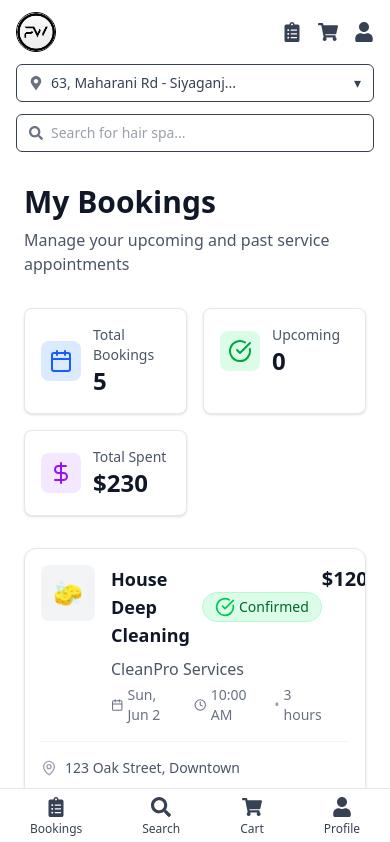
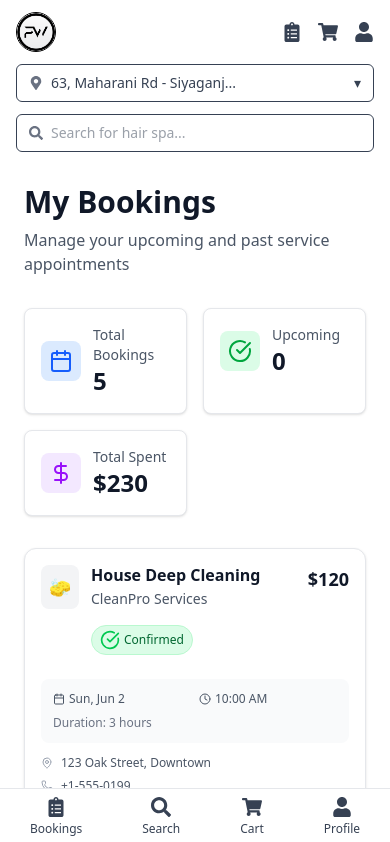
Before and after one commit to Indore-Tech-Valley/pw-demo, a React (Vite) app: page /pw-demo/bookings in a window 390 px wide. Shown: the top 842 px of the page. Built offline with nearby package versions, Linux system fonts and the light colour scheme.

Commit message:
refactor: update asset references in index.html and sw.js; enhance Cart and UserBookings components for improved layout and responsiveness

```diff
--- a/src/components/Cart/Cart.jsx
+++ b/src/components/Cart/Cart.jsx
@@ -147,10 +147,11 @@ const Cart = () => {
           {/* Cart Items */}
           <div className="lg:col-span-2 space-y-4">
             {cartItems.map((item) => (
-              <div key={item.id} className="bg-white rounded-lg shadow-sm p-6">
-                <div className="flex items-start gap-4">
+            <div key={item.id} className="bg-white rounded-lg shadow-sm p-4 sm:p-6">
+  <div className="flex flex-col sm:flex-row items-start sm:items-center gap-4">
+
     {/* Service Image */}
-                  <div className="w-20 h-20 rounded-lg overflow-hidden flex-shrink-0">
+    <div className="w-full sm:w-20 h-40 sm:h-20 rounded-lg overflow-hidden flex-shrink-0">
       <img
         src={item.image}
         alt={item.name}
@@ -159,17 +160,17 @@ const Cart = () => {
     </div>
 
     {/* Service Details */}
-                  <div className="flex-1">
-                    <div className="flex items-start justify-between mb-2">
-                      <div className=''>
+    <div className="flex-1 w-full">
+      <div className="flex flex-col sm:flex-row justify-between gap-2 mb-2">
+        <div>
           <span className="inline-block px-2 py-1 bg-blue-100 text-blue-800 text-xs font-medium rounded mb-2">
             {item.category}
           </span>
-                        <h3 className="font-semibold text-gray-900 text-lg">{item.name}</h3>
-                        <p className="text-gray-600 text-sm mb-2">{item.description}</p>
+          <h3 className="font-semibold text-gray-900 text-base sm:text-lg">{item.name}</h3>
+          <p className="text-gray-600 text-sm sm:text-base mb-2">{item.description}</p>
 
           {/* Rating and Duration */}
-                        <div className="flex items-center gap-4 text-sm text-gray-500 mb-3">
+          <div className="flex flex-wrap gap-4 text-sm text-gray-500 mb-3">
             <div className="flex items-center gap-1">
               <Star className="w-4 h-4 fill-yellow-400 text-yellow-400" />
               <span>{item.rating}</span>
@@ -181,19 +182,19 @@ const Cart = () => {
           </div>
         </div>
 
-                      {/* Remove Button */}
+        {/* Remove Button (top-right on larger screens) */}
         <button
           onClick={() => removeItem(item.id)}
-                        className="text-red-500 hover:text-red-700 p-1 px-4"
+          className="text-red-500 hover:text-red-700 p-1 self-start sm:self-center"
         >
           <Trash2 className="w-5 h-5" />
         </button>
       </div>
 
       {/* Price and Quantity */}
-                    <div className="flex items-center justify-between">
+      <div className="flex flex-col sm:flex-row items-start sm:items-center justify-between gap-3">
         <div className="flex items-center gap-2">
-                        <span className="text-xl font-bold text-gray-900">₹{item.price.toLocaleString()}</span>
+          <span className="text-lg sm:text-xl font-bold text-gray-900">₹{item.price.toLocaleString()}</span>
           <span className="text-sm text-gray-500 line-through">₹{item.originalPrice.toLocaleString()}</span>
           <span className="text-sm text-green-600 font-medium">
             {Math.round(((item.originalPrice - item.price) / item.originalPrice) * 100)}% off
@@ -204,14 +205,14 @@ const Cart = () => {
         <div className="flex items-center gap-1 px-2">
           <button
             onClick={() => updateQuantity(item.id, -1)}
-                          className="w-6 h-6 rounded-full border border-gray-300 flex items-center justify-center hover:bg-gray-50"
+            className="w-6 h-6 rounded-full border border-gray-300 flex items-center justify-center hover:bg-gray-100"
           >
             <Minus className="w-4 h-4" />
           </button>
           <span className="font-medium w-8 text-center">{item.quantity}</span>
           <button
             onClick={() => updateQuantity(item.id, 1)}
-                          className="w-6 h-6 rounded-full border border-gray-300 flex items-center justify-center hover:bg-gray-50"
+            className="w-6 h-6 rounded-full border border-gray-300 flex items-center justify-center hover:bg-gray-100"
           >
             <Plus className="w-4 h-4" />
           </button>
@@ -220,6 +221,7 @@ const Cart = () => {
     </div>
   </div>
 </div>
+
             ))}
           </div>
 
@@ -228,17 +230,17 @@ const Cart = () => {
             {/* Promo Code */}
             <div className="bg-white rounded-lg shadow-sm p-6">
               <h3 className="font-semibold text-gray-900 mb-4">Apply Promo Code</h3>
-              <div className="flex gap-2 mb-3">
+              <div className="flex flex-col sm:flex-row gap-2 mb-3">
                 <input
                   type="text"
                   placeholder="Enter promo code"
                   value={promoCode}
                   onChange={(e) => setPromoCode(e.target.value)}
-                  className="flex-1 px-3 py-2 border border-gray-300 rounded-lg focus:ring-2 focus:ring-blue-500 focus:border-transparent"
+                  className="flex-1 px-1 py-2 border border-gray-300 rounded-lg focus:ring-2 focus:ring-blue-500 focus:border-transparent"
                 />
                 <button
                   onClick={applyPromoCode}
-                  className="px-4 py-2 bg-blue-600 text-white rounded-lg hover:bg-blue-700 transition-colors"
+                  className="px-3 py-2 bg-blue-600 text-white rounded-lg hover:bg-blue-700 transition-colors"
                 >
                   Apply
                 </button>
--- a/src/components/UserComponents/UserBookings/UserBookings.jsx
+++ b/src/components/UserComponents/UserBookings/UserBookings.jsx
@@ -201,6 +201,96 @@ const UserBookings = () => {
         {userBookings.map((booking) => (
         <div key={booking.id} className="bg-white rounded-xl shadow-sm border border-gray-200 overflow-hidden hover:shadow-md transition-shadow">
             <div className="p-4">
+              {/* Mobile Layout */}
+              <div className="block md:hidden">
+                {/* Header Section */}
+                <div className="flex items-start gap-3 mb-3">
+                  <div className="bg-gray-100 rounded-lg p-2 flex items-center justify-center flex-shrink-0">
+                    <span className="text-lg">{getCategoryIcon(booking.category)}</span>
+                  </div>
+
+                  <div className="flex-1 min-w-0">
+                    <div className="flex items-start justify-between mb-2">
+                      <div className="flex-1 min-w-0 pr-2">
+                        <h3 className="text-base font-semibold text-gray-900 mb-1 leading-tight truncate">{booking.service}</h3>
+                        <p className="text-sm text-gray-600 mb-2 truncate">{booking.provider}</p>
+                      </div>
+                      <div className="text-right flex-shrink-0">
+                        <div className="text-lg font-semibold text-gray-900">${booking.price}</div>
+                      </div>
+                    </div>
+
+                    <div className={`inline-flex items-center px-2 py-1 rounded-full text-xs font-medium border ${getStatusColor(booking.status)} mb-3`}>
+                      {getStatusIcon(booking.status)}
+                      <span className="ml-1 capitalize">{booking.status}</span>
+                    </div>
+                  </div>
+                </div>
+
+                {/* Date and Time */}
+                <div className="bg-gray-50 rounded-lg p-3 mb-3">
+                  <div className="grid grid-cols-2 gap-2 text-xs">
+                    <div className="flex items-center text-gray-600">
+                      <Calendar className="h-3 w-3 mr-1 flex-shrink-0" />
+                      <span className="truncate">{formatDate(booking.date)}</span>
+                    </div>
+                    <div className="flex items-center text-gray-600">
+                      <Clock className="h-3 w-3 mr-1 flex-shrink-0" />
+                      <span className="truncate">{booking.time}</span>
+                    </div>
+                  </div>
+                  <div className="mt-2 text-xs text-gray-500">
+                    Duration: {booking.duration}
+                  </div>
+                </div>
+
+                {/* Contact Info */}
+                <div className="space-y-2 text-xs mb-3">
+                  <div className="flex items-start">
+                    <MapPin className="h-3 w-3 text-gray-400 mr-2 mt-0.5 flex-shrink-0" />
+                    <span className="text-gray-600 leading-tight">{booking.address}</span>
+                  </div>
+
+                  <div className="flex items-center">
+                    <Phone className="h-3 w-3 text-gray-400 mr-2 flex-shrink-0" />
+                    <span className="text-gray-600">{booking.providerPhone}</span>
+                  </div>
+                </div>
+
+                {/* Notes */}
+                {booking.notes && (
+                  <div className="mb-3 p-3 bg-blue-50 rounded-lg border-l-4 border-blue-200">
+                    <p className="text-xs text-gray-700">
+                      <span className="font-medium text-blue-800">Notes:</span> {booking.notes}
+                    </p>
+                  </div>
+                )}
+
+                {/* Action Buttons */}
+                {booking.status === 'confirmed' && isUpcoming(booking.date) && (
+                  <div className="border-t border-gray-100 pt-3 mt-3">
+                    <div className="grid grid-cols-2 gap-2">
+                      <button className="bg-blue-600 text-white py-2.5 px-3 rounded-lg hover:bg-blue-700 transition-colors font-medium text-sm">
+                        View Details
+                      </button>
+                      <button className="bg-gray-100 text-gray-700 py-2.5 px-3 rounded-lg hover:bg-gray-200 transition-colors font-medium text-sm">
+                        Reschedule
+                      </button>
+                    </div>
+                  </div>
+                )}
+
+                {booking.status === 'completed' && (
+                  <div className="border-t border-gray-100 pt-3 mt-3">
+                    <button className="w-full bg-gray-100 text-gray-700 py-2.5 px-3 rounded-lg hover:bg-gray-200 transition-colors font-medium text-sm">
+                      Book Again
+                    </button>
+                  </div>
+                )}
+              </div>
+
+              {/* Desktop Layout */}
+              <div className="hidden md:block">
                 <div className="flex items-start justify-between mb-4">
                   <div className="flex items-start space-x-4">
                     <div className="bg-gray-100 rounded-lg p-3 flex items-center justify-center">
@@ -234,21 +324,13 @@ const UserBookings = () => {
                     </div>
                   </div>
 
-                <div className="text-right ">
-                  <div className="text-xl md:text-2xl font-semibold text-gray-900 mb-2">${booking.price}</div>
-                  {/* <div className="flex space-x-2">
-                    <button className="p-2 text-gray-400 hover:text-blue-600 hover:bg-blue-50 rounded-lg transition-colors">
-                      <Edit3 className="h-4 w-4" />
-                    </button>
-                    <button className="p-2 text-gray-400 hover:text-red-600 hover:bg-red-50 rounded-lg transition-colors">
-                      <Trash2 className="h-4 w-4" />
-                    </button>
-                  </div> */}
+                  <div className="text-right">
+                    <div className="text-2xl font-semibold text-gray-900 mb-2">${booking.price}</div>
                   </div>
                 </div>
 
                 <div className="border-t border-gray-100 pt-4">
-                <div className="grid grid-cols-1 md:grid-cols-2 gap-4 text-sm">
+                  <div className="grid grid-cols-1 lg:grid-cols-2 gap-4 text-sm">
                     <div className="flex items-start">
                       <MapPin className="h-4 w-4 text-gray-400 mr-2 mt-0.5 flex-shrink-0" />
                       <span className="text-gray-600">{booking.address}</span>
@@ -291,6 +373,7 @@ const UserBookings = () => {
                 )}
               </div>
             </div>
+          </div>
         ))}
       </div>
 
```
Also changed, not shown: 6 other files (tests, documents, lock files or other folders). Lines whose indentation alone changed are shown as unchanged.
